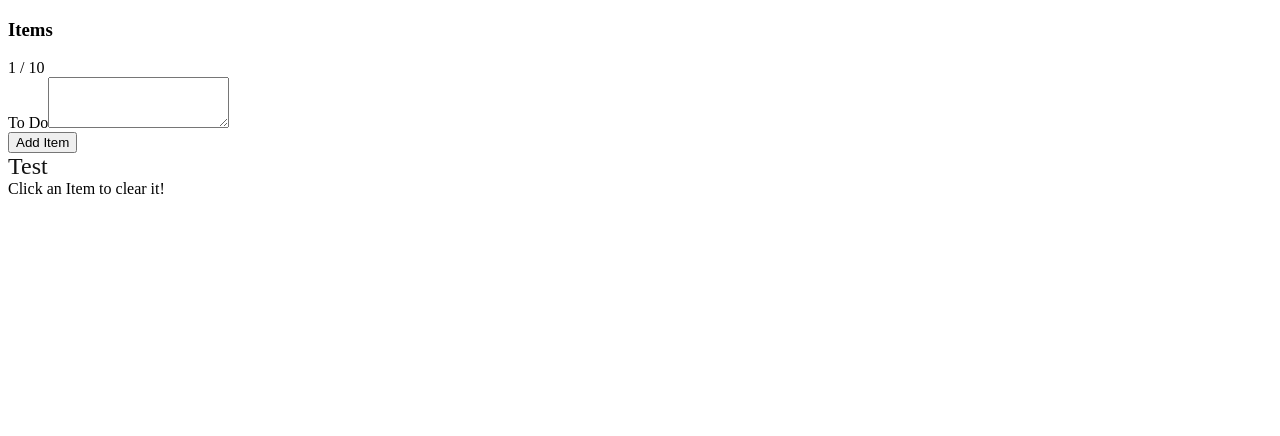
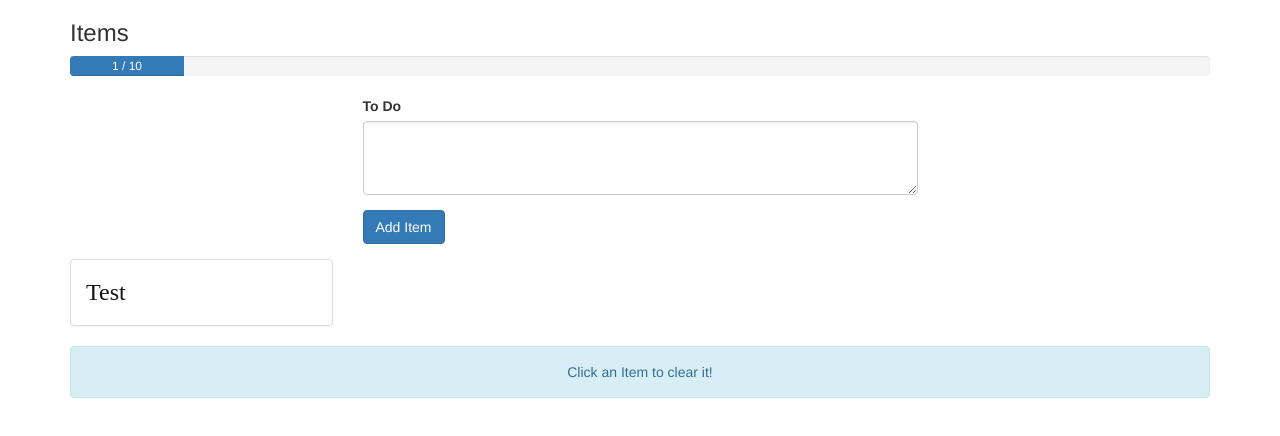
Before and after one commit to JJLadouceur/ToDo, a Vue app in the folder todo/: page / in a window 1280 px wide. Shown: the top 436 px of the page. Built offline with nearby package versions, Linux system fonts and the light colour scheme.

Commit message:
Took out the Vue favicon and imported bootstrap

```diff
--- a/todo/public/index.html
+++ b/todo/public/index.html
@@ -4,7 +4,7 @@
     <meta charset="utf-8">
     <meta http-equiv="X-UA-Compatible" content="IE=edge">
     <meta name="viewport" content="width=device-width,initial-scale=1.0">
-    <link rel="icon" href="<%= BASE_URL %>favicon.ico">
+    <link rel="stylesheet" href="https://maxcdn.bootstrapcdn.com/bootstrap/3.3.7/css/bootstrap.min.css" integrity="sha384-BVYiiSIFeK1dGmJRAkycuHAHRg32OmUcww7on3RYdg4Va+PmSTsz/K68vbdEjh4u" crossorigin="anonymous">
     <title>todo</title>
   </head>
   <body>
--- a/todo/src/components/Header.vue
+++ b/todo/src/components/Header.vue
@@ -3,7 +3,7 @@
         <div class="col-sm-12">
             <h3>Items</h3>
             <div class="progress">
-                <div class="progress-bar" role="progressbar" aria-valuenow="60" aria-valuemin="0" aria-valuemax="100" :style="{width: (quoteCount / maxQuotes) * 100 + '%'}">
+                <div class="progress-bar" role="progressbar" aria-valuenow="60" aria-valuemin="0" aria-valuemax="100" :style="{width: (itemCount / maxItems) * 100 + '%'}">
                     {{ itemCount }} / {{ maxItems }}
                 </div>
             </div>
```
